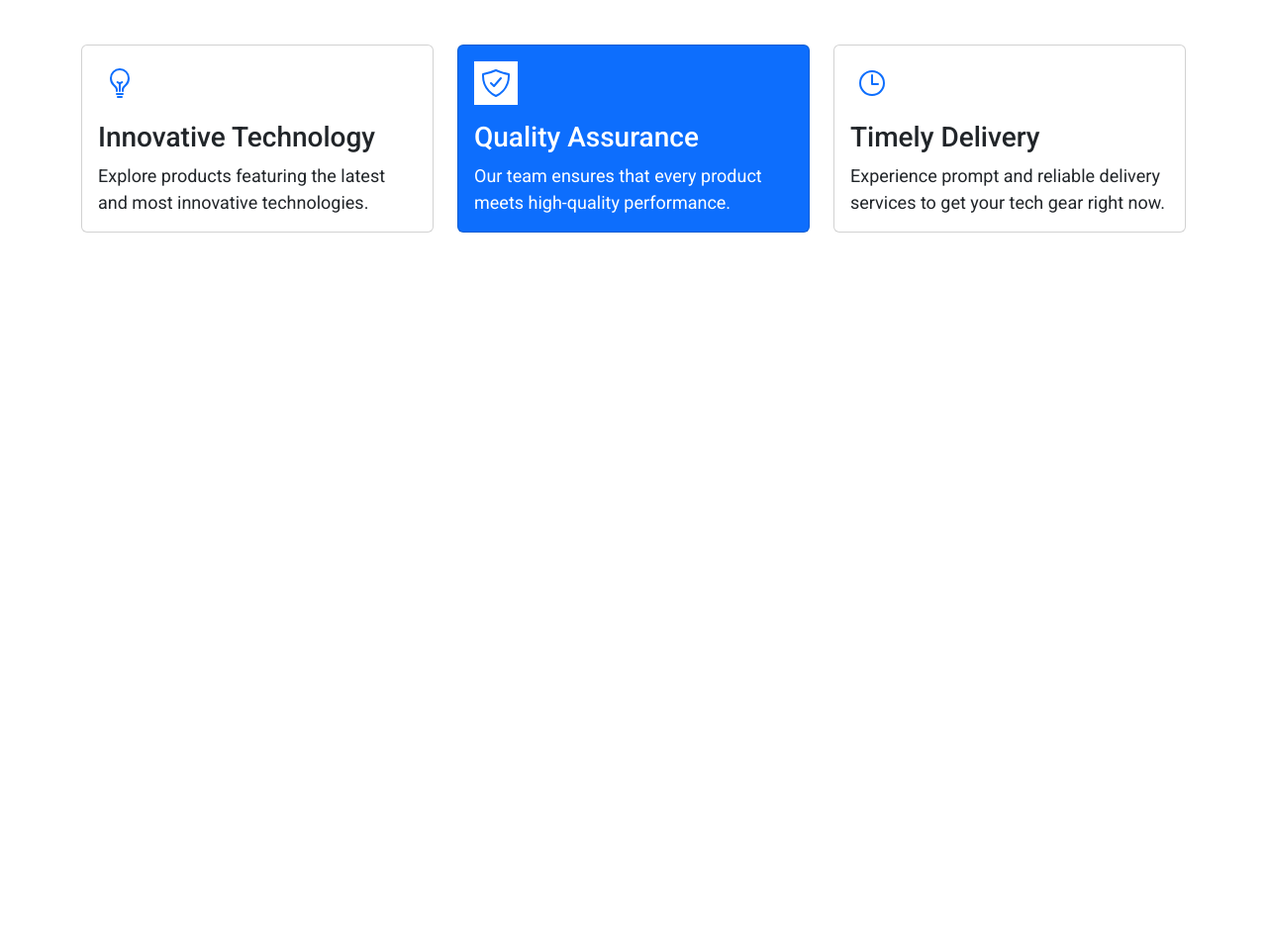
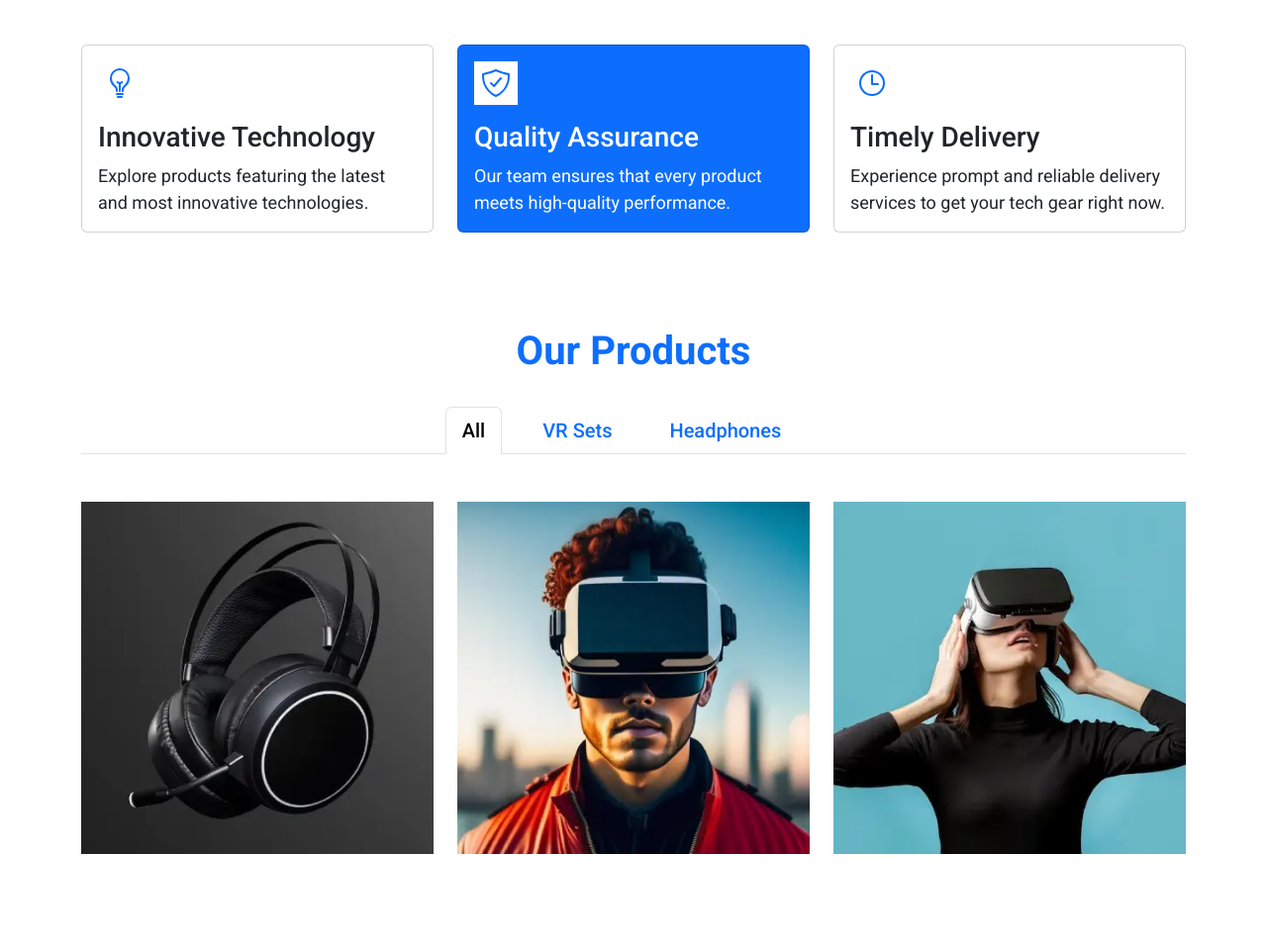
Before and after one commit to ananastasiap/bs-rewise-project, a plain HTML site: page index.html in a window 1280 px wide. Shown: the part 1407-2366 px from the top of the page at 99% size. Before the commit the page ends 1690 px from the top, so only its background shows below. Drawn offline with nearby package versions, Linux system fonts and the light colour scheme.

Commit message:
feat: add products section

```diff
--- a/index.html
+++ b/index.html
@@ -69,11 +69,11 @@
     <!-- about -->
     <section class="container py-5 my-5">
       <div class="row">
-        <div class="col-12 col-lg-5">
-          <img src="assets/img-1.webp" class="img-fluid" alt="Man using VR headset">
+        <div class="col-12 col-lg-5 mb-5 mb-lg-0">
+          <img src="assets/img-1.webp" class="img-fluid mx-auto d-block" alt="Man using VR headset">
         </div>
-        <div class="col-12 col-lg-7">
-          <h2 class="text-primary mb-3 fs-1 fw-bold">About TechGear Hub</h2>
+        <div class="col-12 col-lg-7 text-center text-md-start">
+          <h2 class="text-primary mb-3 fs-1 fw-bold text-capitalize">About TechGear Hub</h2>
           <p>
             TechGear Hub is at the forefront of technology innovation, curating a collection of the latest gadgets and
             accessories to elevate your digital lifestyle. We believe in the power of technology to enhance everyday
@@ -93,7 +93,7 @@
     <section class="container py-5">
       <div class="row">
         <div class="col-12">
-          <h2 class="text-primary mb-3 fs-1 fw-bold text-center">Key Features</h2>
+          <h2 class="text-primary mb-3 fs-1 fw-bold text-center text-capitalize">Key Features</h2>
         </div>
       </div>
       <div class="row mt-2 g-4">
@@ -126,6 +126,70 @@
         </div>
       </div>
     </section>
+
+    <!-- products -->
+    <section class="container py-5">
+      <div class="row">
+        <div class="col-12">
+          <h2 class="text-primary mb-3 fs-1 fw-bold text-center text-capitalize">Our Products</h2>
+        </div>
+      </div>
+      <div class="row">
+        <div class="col-12">
+          <ul class="nav nav-tabs justify-content-center mt-3 g-2" id="productTab" role="tablist">
+            <li class="nav-item" role="presentation">
+              <button class="nav-link active fs-5 me-2 me-md-4" id="home-tab" data-bs-toggle="tab"
+                data-bs-target="#home-tab-pane" type="button" role="tab" aria-controls="home-tab-pane"
+                aria-selected="true">All</button>
+            </li>
+            <li class="nav-item" role="presentation">
+              <button class="nav-link fs-5 me-2 me-md-4" id="vr-tab" data-bs-toggle="tab" data-bs-target="#vr-tab-pane"
+                type="button" role="tab" aria-controls="vr-tab-pane" aria-selected="false">VR Sets</button>
+            </li>
+            <li class="nav-item" role="presentation">
+              <button class="nav-link fs-5 me-2 me-md-4" id="headphones-tab" data-bs-toggle="tab"
+                data-bs-target="#headphones-tab-pane" type="button" role="tab" aria-controls="headphones-tab-pane"
+                aria-selected="false">Headphones</button>
+            </li>
+          </ul>
+          <div class="tab-content py-5" id="productContent">
+            <div class="tab-pane fade show active" id="home-tab-pane" role="tabpanel" aria-labelledby="home-tab"
+              tabindex="0">
+              <div class="row">
+                <div class="col-12 col-lg-4">
+                  <img src="assets/headphones-1.webp" class="img-fluid d-block mx-auto" alt="Headphones">
+                </div>
+                <div class="col-12 col-lg-4">
+                  <img src="assets/vr-1.webp" class="img-fluid d-block mx-auto" alt="Man using VR">
+                </div>
+                <div class="col-12 col-lg-4">
+                  <img src="assets/vr-2.webp" class="img-fluid d-block mx-auto" alt="Woman using VR">
+                </div>
+              </div>
+            </div>
+            <div class="tab-pane fade" id="vr-tab-pane" role="tabpanel" aria-labelledby="vr-tab" tabindex="0">
+              <div class="row">
+                <div class="col-12 col-lg-4">
+                  <img src="assets/vr-1.webp" class="img-fluid d-block mx-auto" alt="Man using VR">
+                </div>
+                <div class="col-12 col-lg-4">
+                  <img src="assets/vr-2.webp" class="img-fluid d-block mx-auto" alt="Woman using VR">
+                </div>
+              </div>
+            </div>
+            <div class="tab-pane fade" id="headphones-tab-pane" role="tabpanel" aria-labelledby="headphones-tab"
+              tabindex="0">
+              <div class="row">
+                <div class="col-12 col-lg-4">
+                  <img src="assets/headphones-1.webp" class="img-fluid d-block mx-auto" alt="Headphones">
+                </div>
+              </div>
+            </div>
+          </div>
+        </div>
+      </div>
+    </section>
+
   </main>
 
   <!-- SCRIPTS -->
```
